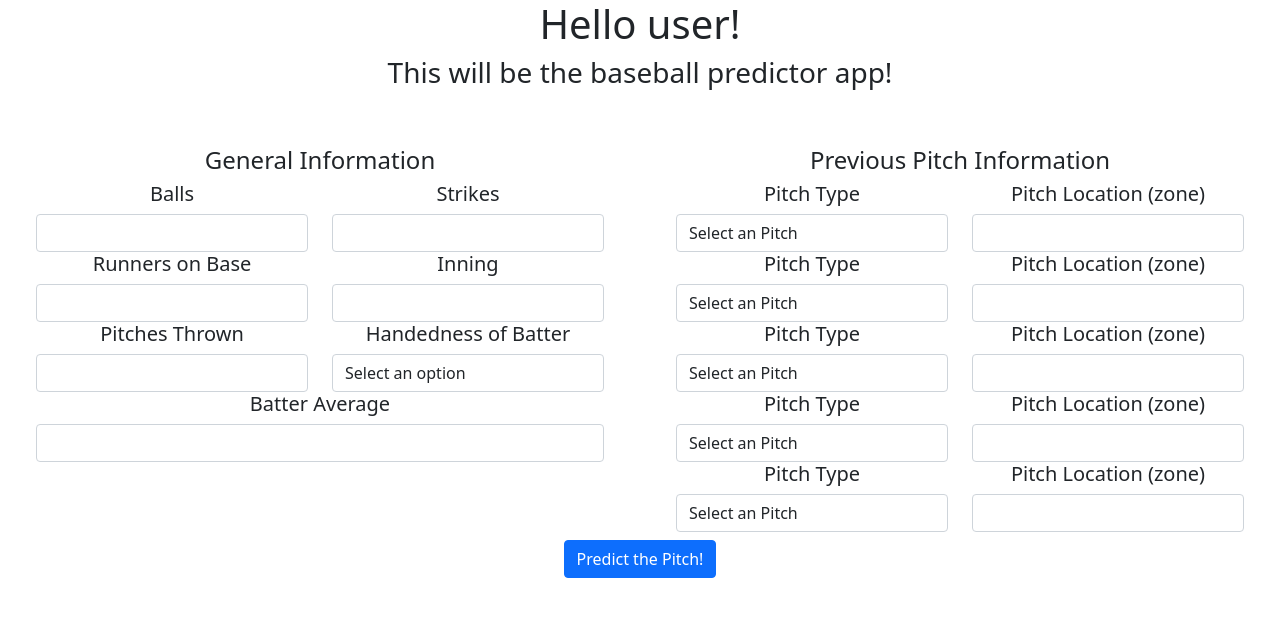
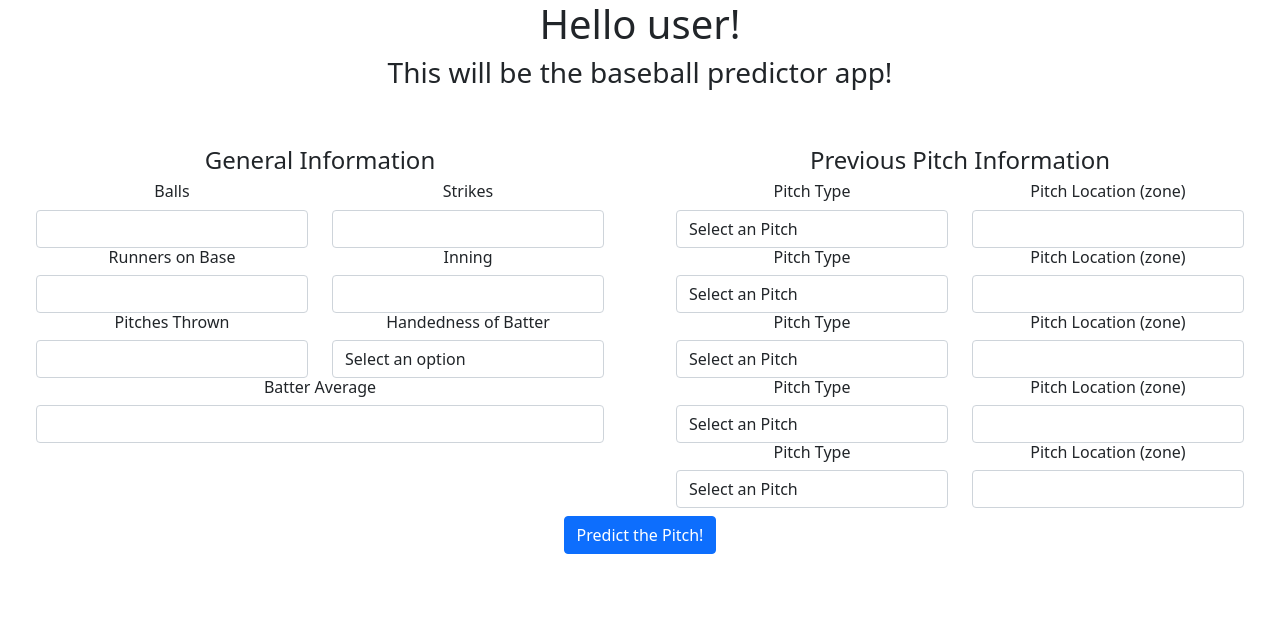
Before and after one commit to TanHess/AI-Algorithms-Project, a Flask app: page / in a window 1280 px wide. Shown: the top 617 px of the page. Run offline with Flask 2, Linux system fonts and the light colour scheme; some libraries are stand-ins or nearby versions.

Commit message:
Update base.html

```diff
--- a/app/templates/base.html
+++ b/app/templates/base.html
@@ -37,31 +37,31 @@
         <div class="container-fluid">
           <div class="row">
             <div class="col">
-              <h5 align="center">Balls</h5>
+              <h6 align="center">Balls</h6>
               <input name='Balls' class="form-control" type="number" step="any">
             </div>
             <div class="col">
-              <h5 align="center">Strikes</h5>
+              <h6 align="center">Strikes</h6>
               <input name='strikes' class="form-control" type="number" step="any">
             </div>
           </div>
           <div class="row">
             <div class="col">
-              <h5 align="center">Runners on Base</h5>
+              <h6 align="center">Runners on Base</h6>
               <input name='runners' class="form-control" type="text">
             </div>
             <div class="col">
-              <h5 align="center">Inning</h5>
+              <h6 align="center">Inning</h6>
               <input name='inning' class="form-control" type="number" step="any">
             </div>
           </div>
           <div class="row">
             <div class="col">
-              <h5 align="center">Pitches Thrown</h5>
+              <h6 align="center">Pitches Thrown</h6>
               <input name='pitches' class="form-control" type="number" step="any">
             </div>
             <div class="col">
-              <h5 align="center">Handedness of Batter</h5>
+              <h6 align="center">Handedness of Batter</h6>
               <select name='handed' class="form-control" id="handed">
                 <option value="none" selected disabled hidden>Select an option</option>
                 <option value="right">Right</option>
@@ -71,7 +71,7 @@
           </div>
           <div class="row">
             <div class="col">
-              <h5 align="center">Batter Average</h5>
+              <h6 align="center">Batter Average</h6>
               <input name='batteraverage' class="form-control" type="number" step="any">
             </div>
           </div>
@@ -82,7 +82,7 @@
         <div class="container-fluid">
           <div class="row">
             <div class="col">
-              <h5 align="center">Pitch Type</h5>
+              <h6 align="center">Pitch Type</h6>
               <select name="pitchtype5" class="form-control" id="pitchtype1">
                 <option value="none" selected disabled hidden>Select an Pitch</option>
                 <option value="curve">Curve Ball</option>
@@ -92,13 +92,13 @@
               </select>
             </div>
             <div class="col">
-              <h5 align="center">Pitch Location (zone)</h5>
+              <h6 align="center">Pitch Location (zone)</h6>
               <input name='pitchzone1' class="form-control" type="number" step="any">
             </div>
           </div>
           <div class="row">
             <div class="col">
-              <h5 align="center">Pitch Type</h5>
+              <h6 align="center">Pitch Type</h6>
               <select name="pitchtype5" class="form-control" id="pitchtype2">
                 <option value="none" selected disabled hidden>Select an Pitch</option>
                 <option value="curve">Curve Ball</option>
@@ -108,13 +108,13 @@
               </select>
             </div>
             <div class="col">
-              <h5 align="center">Pitch Location (zone)</h5>
+              <h6 align="center">Pitch Location (zone)</h6>
               <input name='pitchzone2' class="form-control" type="text">
             </div>
           </div>
           <div class="row">
             <div class="col">
-              <h5 align="center">Pitch Type</h5>
+              <h6 align="center">Pitch Type</h6>
               <select name="pitchtype5" class="form-control" id="pitchtype3">
                 <option value="none" selected disabled hidden>Select an Pitch</option>
                 <option value="curve">Curve Ball</option>
@@ -124,13 +124,13 @@
               </select>
             </div>
             <div class="col">
-              <h5 align="center">Pitch Location (zone)</h5>
+              <h6 align="center">Pitch Location (zone)</h6>
               <input name='pitchzone3' class="form-control" type="text">
             </div>
           </div>
           <div class="row">
             <div class="col">
-              <h5 align="center">Pitch Type</h5>
+              <h6 align="center">Pitch Type</h6>
               <select name="pitchtype5" class="form-control" id="pitchtype4">
                 <option value="none" selected disabled hidden>Select an Pitch</option>
                 <option value="curve">Curve Ball</option>
@@ -140,13 +140,13 @@
               </select>
             </div>
             <div class="col">
-              <h5 align="center">Pitch Location (zone)</h5>
+              <h6 align="center">Pitch Location (zone)</h6>
               <input name='pitchzone4' class="form-control" type="text">
             </div>
           </div>
           <div class="row">
             <div class="col">
-              <h5 align="center">Pitch Type</h5>
+              <h6 align="center">Pitch Type</h6>
               <select name="pitchtype5" class="form-control" id="pitchtype5">
                 <option value="none" selected disabled hidden>Select an Pitch</option>
                 <option value="curve">Curve Ball</option>
@@ -156,7 +156,7 @@
               </select>
             </div>
             <div class="col">
-              <h5 align="center">Pitch Location (zone)</h5>
+              <h6 align="center">Pitch Location (zone)</h6>
               <input name='pitchzone5' class="form-control" type="text">
             </div>
           </div>
```
